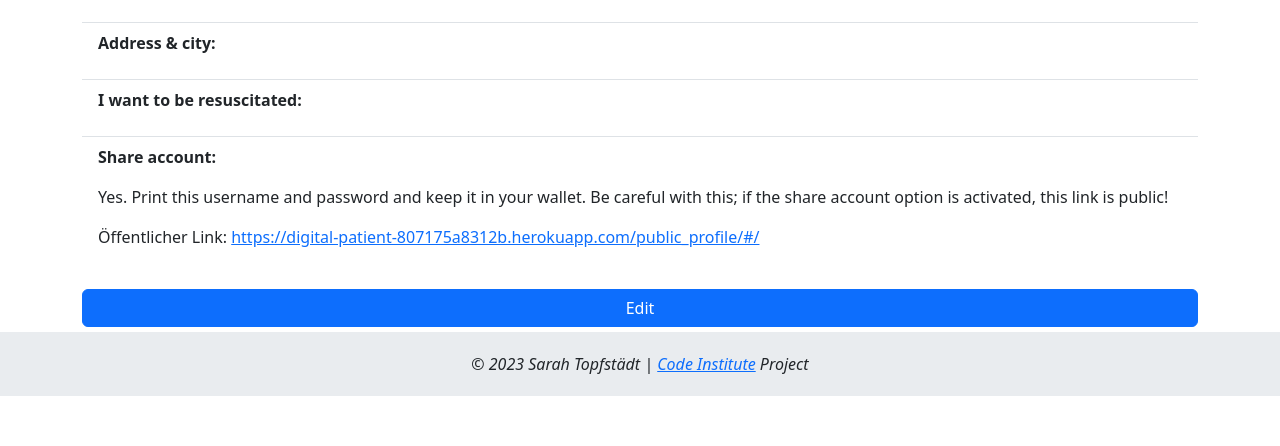
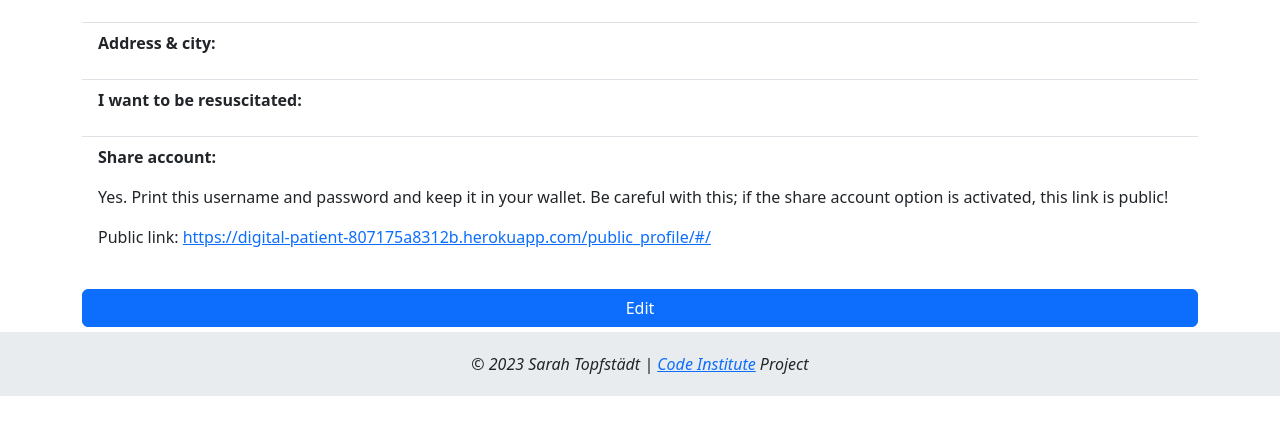
Before and after one commit to puma13992/digial-patient, a Django app: template templates/personal_data.html in a window 1280 px wide. Shown: the part 404-850 px from the top of the page. Run offline with Django 3.2, Linux system fonts and the light colour scheme; the template is opened without the code that fills it: most values are stand-ins (such as "Sample title", 1, 10 or a date in 2020); some libraries are stand-ins or nearby versions.

Commit message:
Correct language for some words in personal-data-html

```diff
--- a/templates/personal_data.html
+++ b/templates/personal_data.html
@@ -47,7 +47,7 @@
             <p>Yes. Print this username and password and keep it in your wallet. Be careful with this;
               if the share account option is activated, this link is public!
             </p>
-            <p>Öffentlicher Link: <a href="https://digital-patient-807175a8312b.herokuapp.com/public_profile/{{ public_link }}/">
+            <p>Public link: <a href="https://digital-patient-807175a8312b.herokuapp.com/public_profile/{{ public_link }}/">
               https://digital-patient-807175a8312b.herokuapp.com/public_profile/{{ public_link }}/
               </a>
             </p>
```
